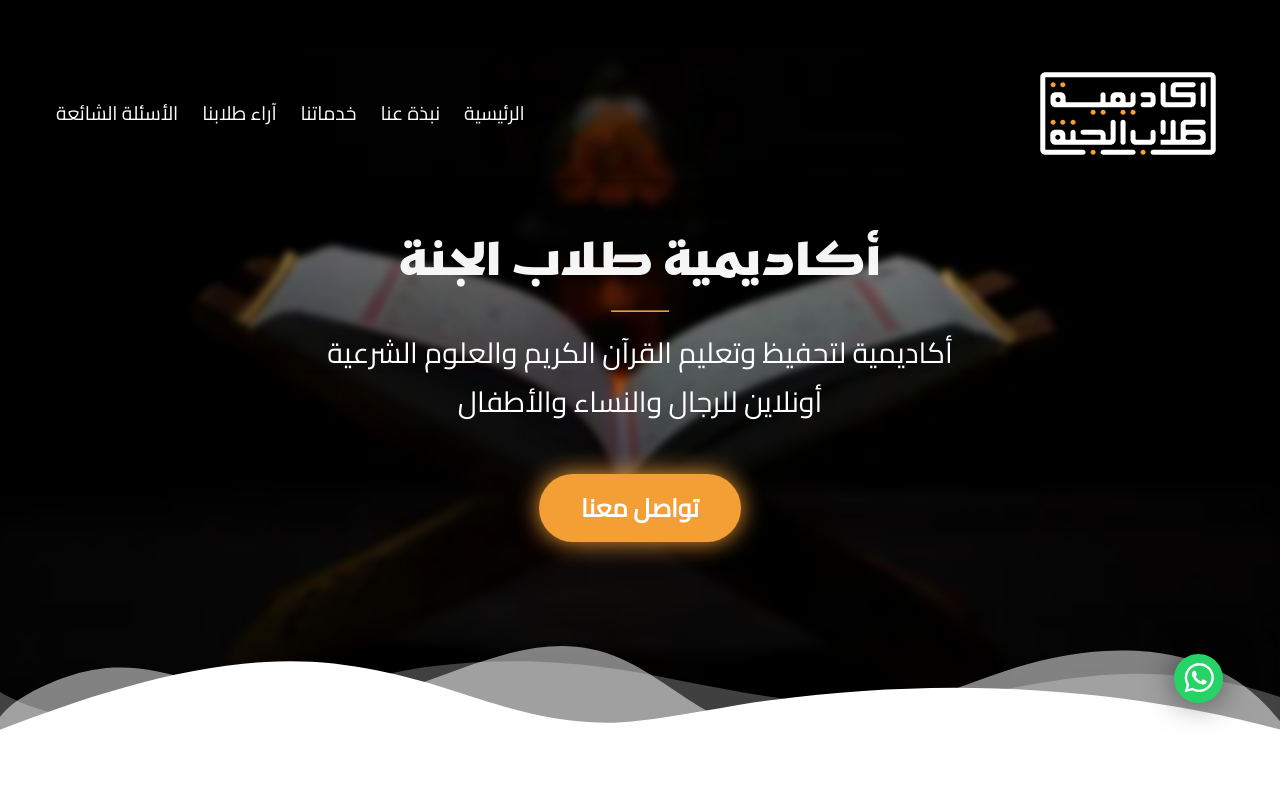
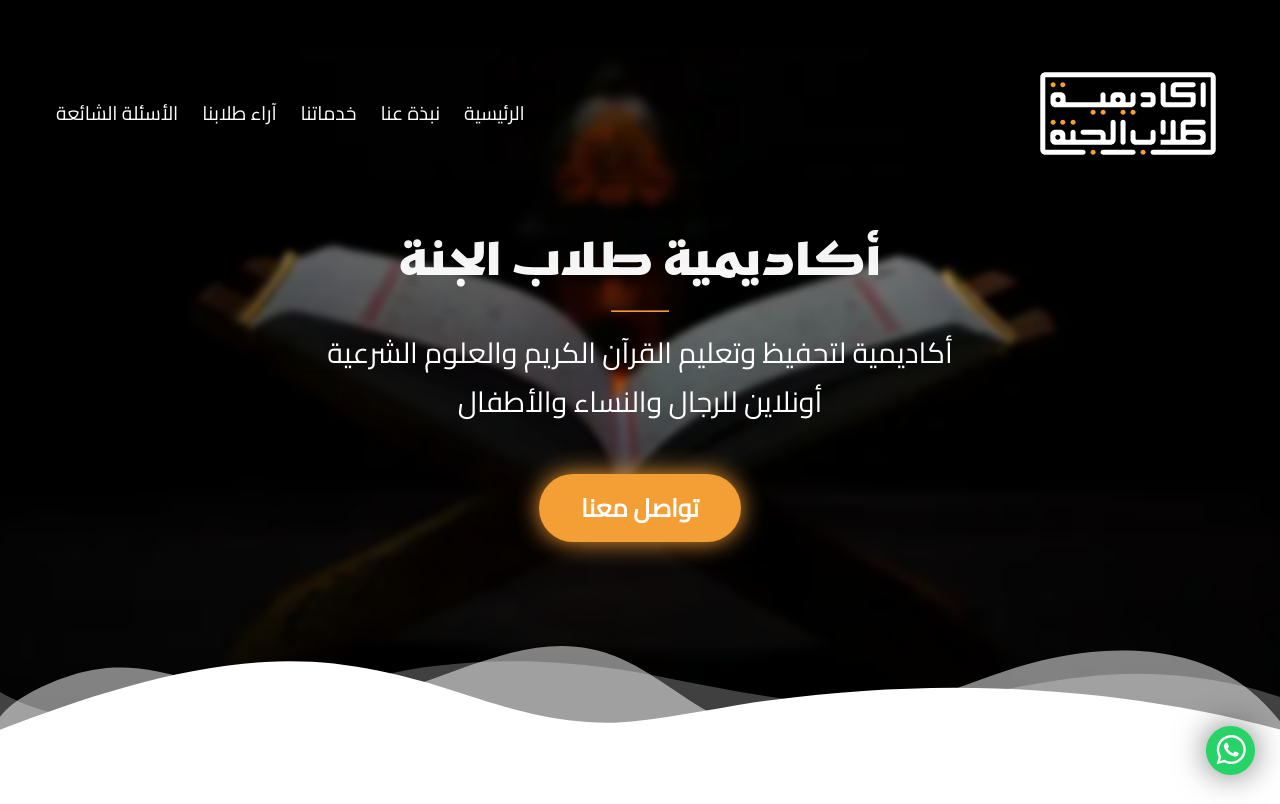
Before and after one commit to imbeltagy/Tollab-ElGannah, a website: page stage/index.pug in a window 1280 px wide. Shown: the top 804 px of the page. Drawn offline with nearby package versions, Linux system fonts and the light colour scheme; files that its build step writes are made by us from their sources.

Commit message:
fixed (fixed link) pointer event pug

```diff
--- a/stage/index.pug
+++ b/stage/index.pug
@@ -280,9 +280,8 @@ html(lang="ar", dir="rtl")
 
     //- Fixed Whatsapp Link
     section.fixed-link
-      .container
-        a(href="https://wa.me/201026360040", target="_blank")
-          img(src="assets/images/whatsapp.svg", alt="Contact Us", width="50", height="50")
+      a(href="https://wa.me/201026360040", target="_blank")
+        img(src="assets/images/whatsapp.svg", alt="Contact Us", width="50", height="50")
 
     //- Custom JS File
     script(src="assets/js/app.js")
--- a/stage/sass/main.sass
+++ b/stage/sass/main.sass
@@ -706,7 +706,11 @@ footer
 .fixed-link
   position: fixed
   bottom: 0
-  width: 100%
+  margin: $s-4
+
+  a
+    display: block
+    width: fit-content
 
   img
     filter: drop-shadow(0 0 1rem #0008)
```
Also changed, not shown: docs/assets/css/main.css, docs/index.html.
